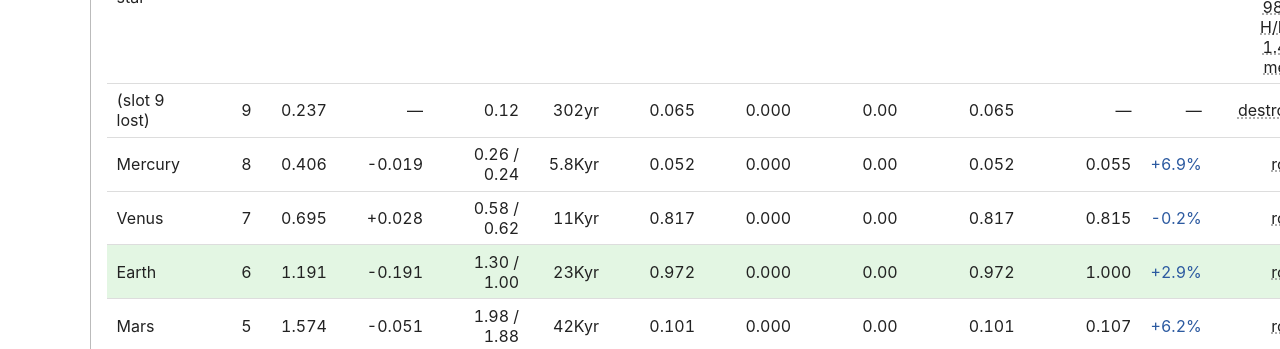
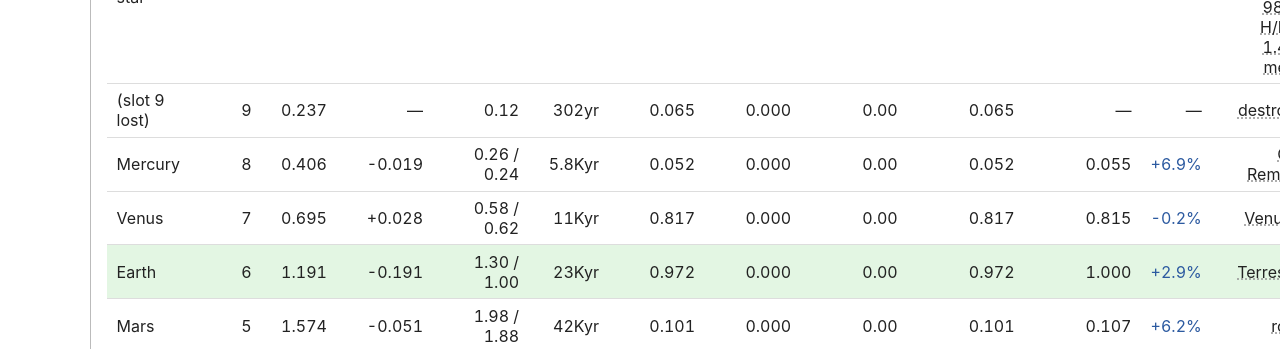
Before and after one commit to jamesgdahl/HYDROS-Planet-Formation-Model, a website: page index.html in a window 1280 px wide. Shown: the part 1920-2269 px from the top of the page. Drawn offline with Linux system fonts and the light colour scheme.

Commit message:
Richer short-type labels in the results table: a rocky body in the habitable zone is Terrestrial if it received late volatile delivery (Earth) or Venusian if it didn't (Venus); a catastrophic-collision survivor is a Core Remnant (Mercury). Generic (any system) via the HZ bounds + delivery ledger. Giants/ice giants/destroyed unchanged; full narrative stays in the tooltip.

```diff
--- a/index.html
+++ b/index.html
@@ -627,9 +627,17 @@ function calculate() {
       interp += ` — 🌊 HABITABLE ZONE + volatile delivery (delivery receipt in the impact ledger)`;
     }
 
-    // Short TYPE label for the table (rocky / gas giant / ice giant / destroyed / …); the full
-    // narrative — what happened to the body — moves into the hover tooltip so the cell stays terse.
-    const shortType = s.destroyed ? 'destroyed' : (s.interpretation.split(' (')[0] || s.interpretation);
+    // Short TYPE label for the table; the full narrative moves into the hover tooltip. A rocky
+    // body in the habitable zone is Terrestrial if it received late volatile delivery (Earth) or
+    // Venusian if it didn't (Venus); a catastrophic-collision survivor is a Core Remnant
+    // (Mercury); a predicted-but-lost slot is destroyed. Everything else is its composition class.
+    const baseClass = s.interpretation.split(' (')[0] || s.interpretation;
+    const inHZ = !s.exterior && !s.external && r_now >= hz[0] && r_now <= hz[1];
+    let shortType;
+    if (s.destroyed) shortType = 'destroyed';
+    else if (/collision remnant/.test(s.interpretation)) shortType = 'Core Remnant';
+    else if (baseClass === 'rocky' && inHZ) shortType = deliveryNames.has(s.name) ? 'Terrestrial' : 'Venusian';
+    else shortType = baseClass;
     const tipText = (wetHZ ? '🌊 habitable zone + volatile delivery — ' : '') + interp;
     const escAttr = (t) => String(t).replace(/&/g, '&amp;').replace(/"/g, '&quot;').replace(/</g, '&lt;');
 
```
